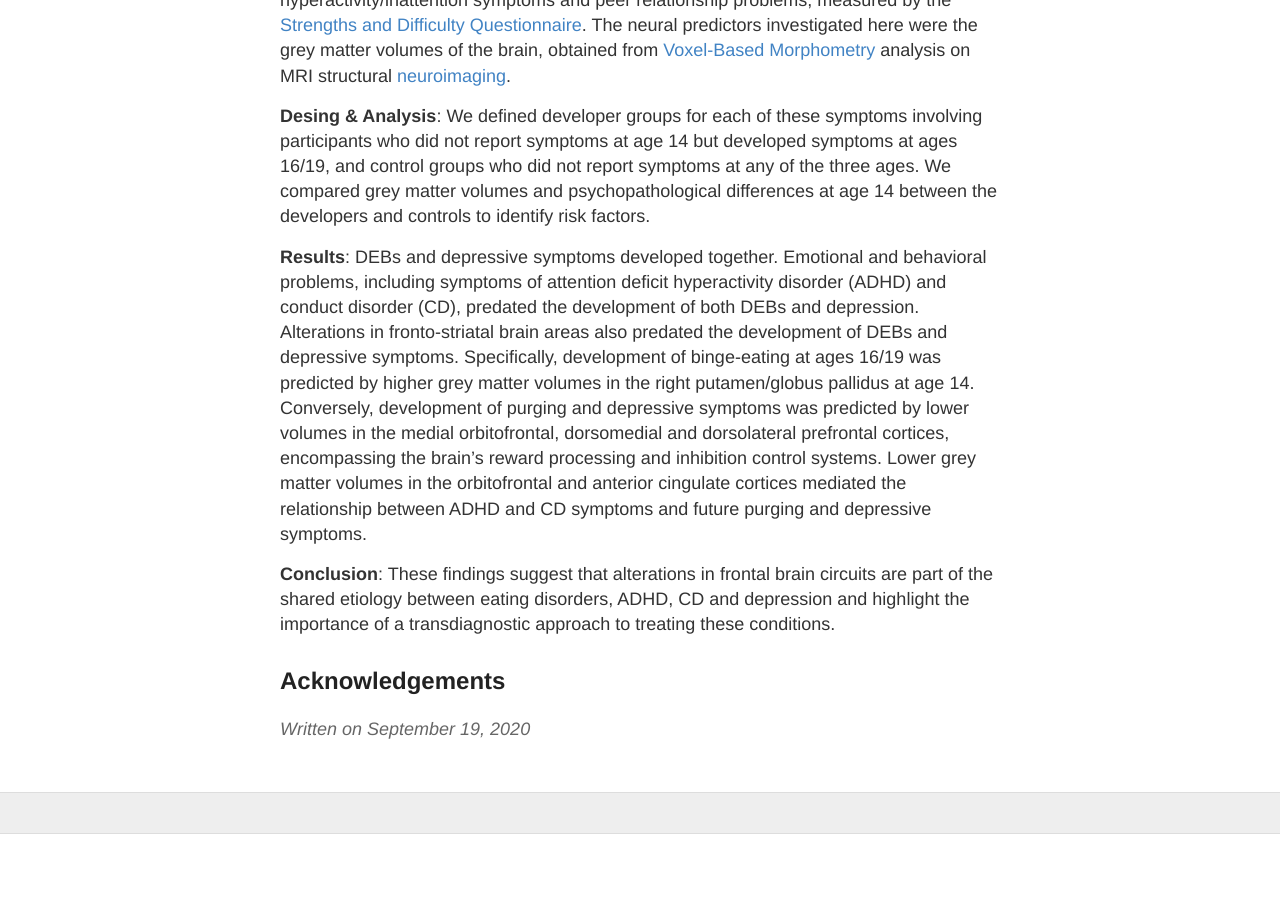
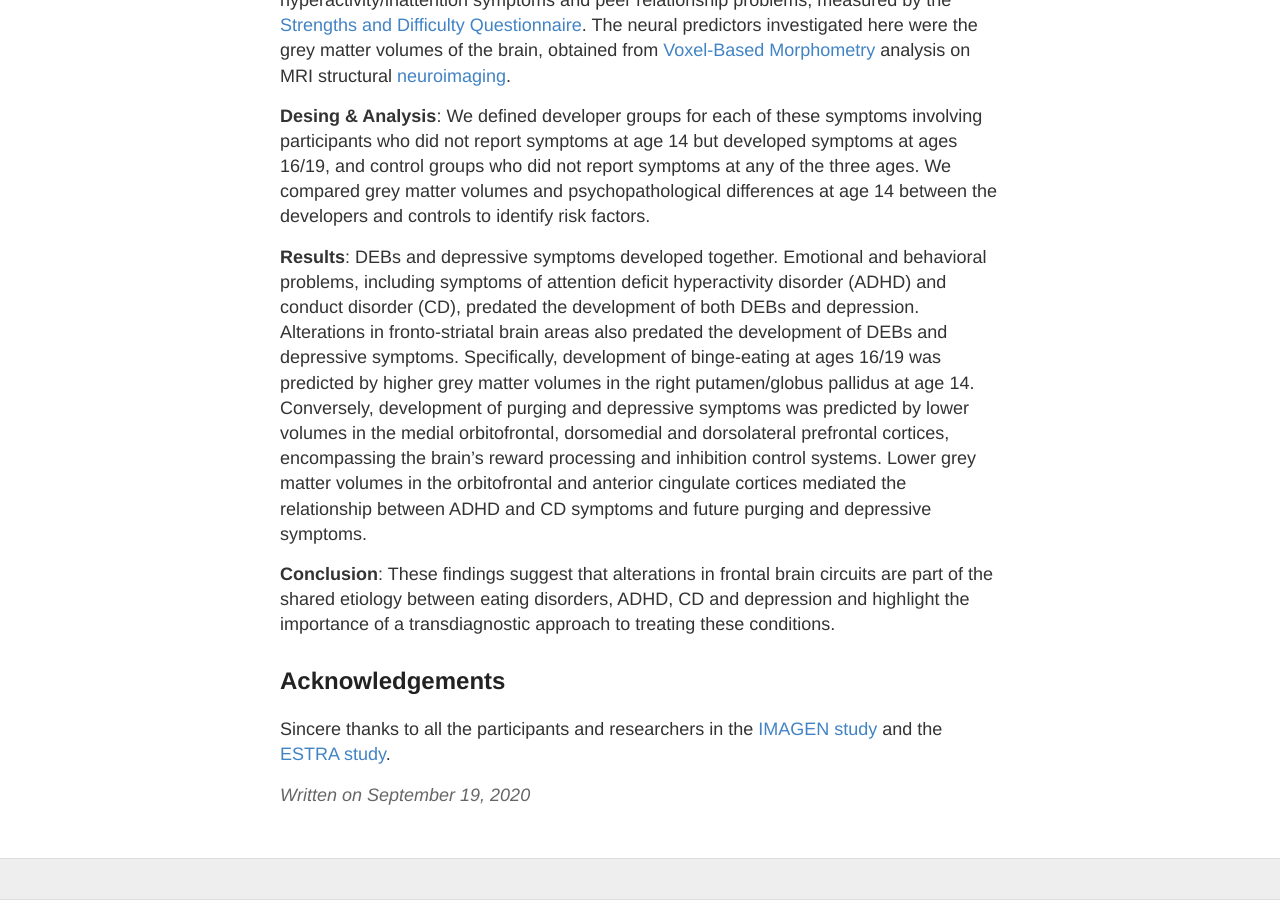
Before and after one commit to crickfan/crickfan.github.io, a Jekyll site: the page built from _posts/2020-9-19-BPS2020-paper.md, in a window 1280 px wide and 900 px high, scrolled down 916 px. Built offline with Jekyll 4.4.1, drawn with Linux system fonts in a browser that asks for light colours; before the commit the page ends 1750 px from its top, so only the background shows below that.

Commit message:
Update 2020-9-19-BPS2020-paper.md

```diff
--- a/_posts/2020-9-19-BPS2020-paper.md
+++ b/_posts/2020-9-19-BPS2020-paper.md
@@ -23,3 +23,4 @@ Author's Accepted Manuscript
 **Conclusion**: These findings suggest that alterations in frontal brain circuits are part of the shared etiology between eating disorders, ADHD, CD and depression and highlight the importance of a transdiagnostic approach to treating these conditions.
 
 ## Acknowledgements
+Sincere thanks to all the participants and researchers in the [IMAGEN study](https://imagen-europe.com/) and the [ESTRA study](https://estrastudy.co.uk/).
```
